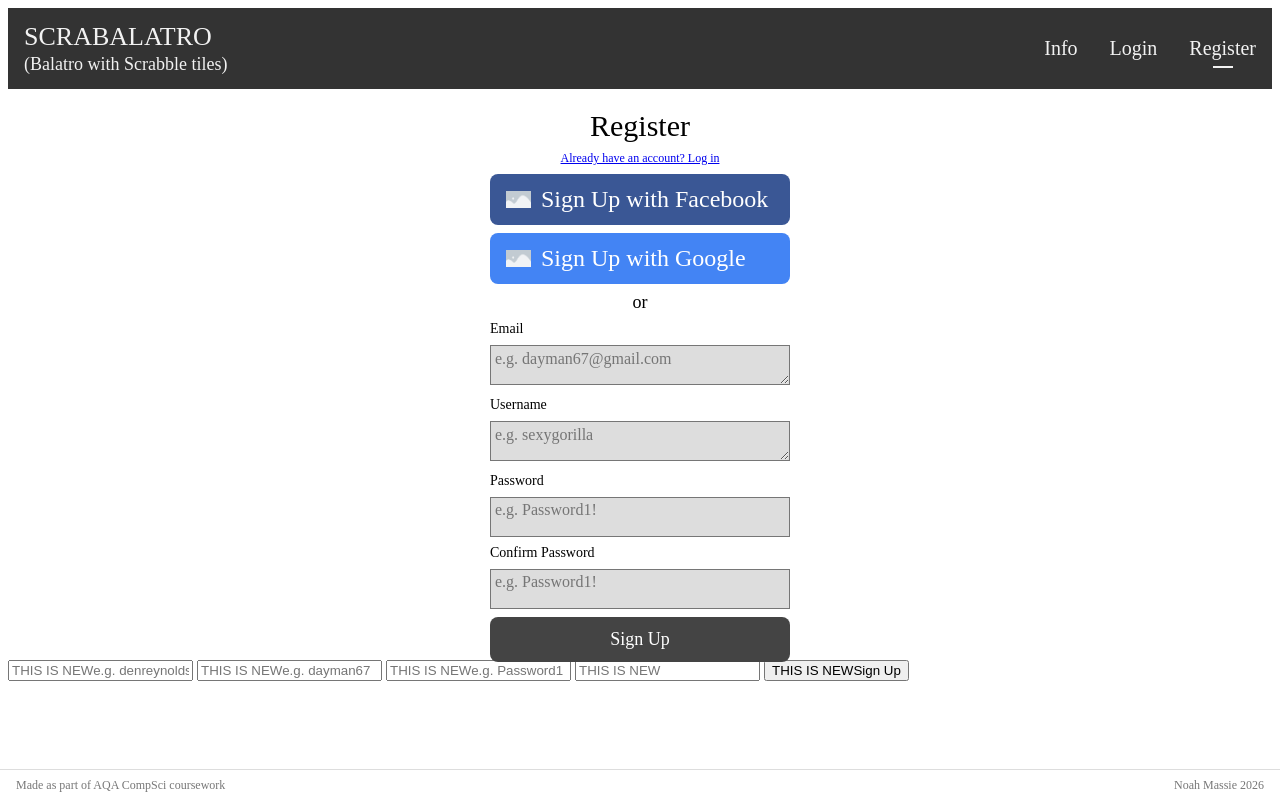
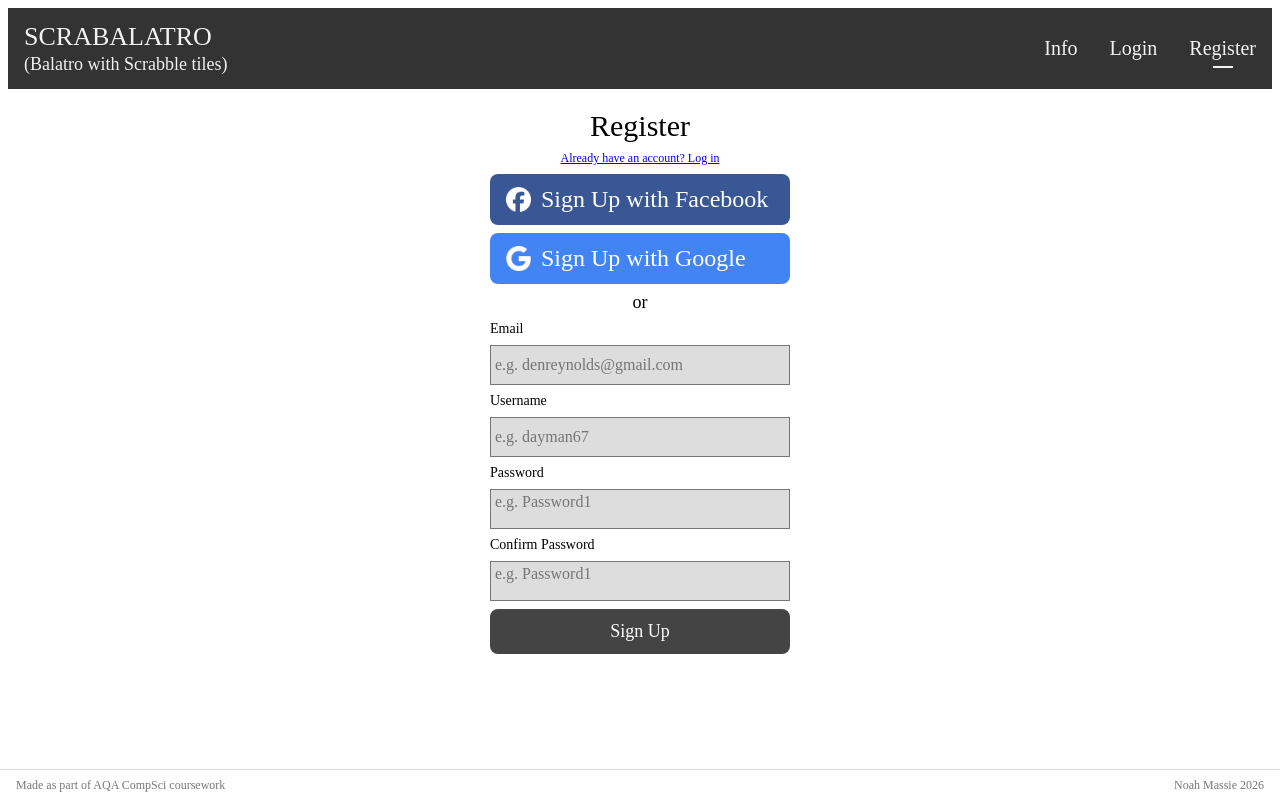
Before and after one commit to noah-ihardlynoah/nea-scrabalatro, a Flask app: page /register in a window 1280 px wide. Run offline with Flask 3, Linux system fonts and the light colour scheme; some web fonts are replaced.

Commit message:
register formatted but padding error again

```diff
--- a/app.py
+++ b/app.py
@@ -38,11 +38,17 @@ class User(db.Model, UserMixin):
 
 
 class RegisterForm(FlaskForm):
-    email = EmailField('Enter your email', validators=[InputRequired(), Length(min=4, max=30)], render_kw={"placeholder":"THIS IS NEWe.g. denreynolds@gmail.com"})
-    username = StringField('Enter a unique username', validators=[InputRequired(), Length(min=4, max=20)], render_kw={"placeholder":"THIS IS NEWe.g. dayman67"})
-    password = PasswordField('Enter a strong password', validators=[InputRequired(),EqualTo('confirmPassword', message='Passwords must match'), Length(min=4, max=20)], render_kw={"placeholder":"THIS IS NEWe.g. Password1"})
-    confirmPassword = PasswordField('Enter a strong password', validators=[InputRequired(), Length(min=4, max=20)], render_kw={"placeholder":"THIS IS NEW"})
-    submit = SubmitField("THIS IS NEWSign Up")
+    # email = EmailField(validators=[InputRequired(), Length(min=4, max=30)], render_kw={"class":'textarea', "placeholder":"THIS IS NEWe.g. denreynolds@gmail.com"})
+    # username = StringField(validators=[InputRequired(), Length(min=4, max=20)], render_kw={"class":'textarea', "placeholder":"THIS IS NEWe.g. dayman67"})
+    # password = PasswordField(validators=[InputRequired(),EqualTo('confirmPassword', message='Passwords must match'), Length(min=4, max=20)], render_kw={"class":'textarea', "placeholder":"THIS IS NEWe.g. Password1"})
+    # confirmPassword = PasswordField(validators=[InputRequired(), Length(min=4, max=20)], render_kw={"class":'textarea', "placeholder":"THIS IS NEWe.g.Password1"})
+    # submit = SubmitField("THIS IS NEWSign Up", render_kw={"class":'up_register'})
+
+    email = EmailField(validators=[InputRequired(), Length(min=4, max=30)], render_kw={"class":'textarea', "placeholder":"e.g. denreynolds@gmail.com"})
+    username = StringField(validators=[InputRequired(), Length(min=4, max=20)], render_kw={"class":'textarea', "placeholder":"e.g. dayman67"})
+    password = PasswordField(validators=[InputRequired(),EqualTo('confirmPassword', message='Passwords must match'), Length(min=4, max=20)], render_kw={"class":'textarea', "placeholder":"e.g. Password1"})
+    confirmPassword = PasswordField(validators=[InputRequired(), Length(min=4, max=20)], render_kw={"class":'textarea', "placeholder":"e.g. Password1"})
+    submit = SubmitField("THIS IS NEWSign Up", render_kw={"class":'up_register'})
 
     def validateEmail(self, email):
         # returns the first email that comes up in  search, or if nothing comes up, returns None
@@ -63,10 +69,10 @@ class RegisterForm(FlaskForm):
         )
 
 class LoginForm(FlaskForm):
-    email = EmailField(validators=[InputRequired(), Length(min=4, max=50)], render_kw={"class":'textarea', "placeholder":"THIS IS NEWe.g. denreynolds@gmail.com"})
+    email = EmailField(validators=[InputRequired(), Length(min=4, max=50)], render_kw={"class":'textarea', "placeholder":"e.g. denreynolds@gmail.com"})
     # username = StringField(validators=[InputRequired(), Length(min=4, max=20)], render_kw={"class":'textarea', "placeholder":"THIS IS NEWe.g. dayman67"})
-    password = PasswordField(validators=[InputRequired(), Length(min=4, max=20)], render_kw={"class":'textarea', "placeholder":"THIS IS NEWe.g. Password1"})
-    submit = SubmitField("THIS IS NEWLogin", render_kw={"class":'up_login'})
+    password = PasswordField(validators=[InputRequired(), Length(min=4, max=20)], render_kw={"class":'textarea', "placeholder":"e.g. Password1"})
+    submit = SubmitField("Login", render_kw={"class":'up_login'})
 
 
 
--- a/static/css/main.css
+++ b/static/css/main.css
@@ -424,6 +424,13 @@ footer {
 
 /* Register */
 /* WEEWOO AI ALERT STARTS */
+
+.register-form {
+    display: grid;
+    grid-template-columns: 1fr;
+    row-gap: 8px;
+}
+
 .register {
     position: relative;
     top: +20px;
--- a/templates/register.html
+++ b/templates/register.html
@@ -32,38 +32,46 @@ Register | Scrabalatro
 
     <!-- WEEWOO AI -->
     <button class="fb_login" type="button">
-    <img src="{{ url_for('static', filename='placeholder.png') }}" alt="" width=25px height=25px>
+    <img src="{{ url_for('static', filename='fb_logo.webp') }}" alt="" width=25px height=25px>
     <span>Sign Up with Facebook</span>
     <!-- WEEWOO AI FINISHED -->
 </button>
 <button class="gg_login" type="button">
-    <img src="{{ url_for('static', filename='placeholder.png') }}" alt="" width=25px height=25px>
+    <img src="{{ url_for('static', filename='gg_logo.webp') }}" alt="" width=25px height=25px>
     <span>Sign Up with Google</span>
 </button>
+<form class="register-form" method="POST" action="">
+    {{ form.hidden_tag() }}
+
 <h3>or</h3>
 <h4>Email</h4>
 <div class="emailtxtarea">
-    <textarea class="textarea" placeholder="e.g. dayman67@gmail.com"></textarea>
+    <!-- <textarea class="textarea" placeholder="e.g. dayman67@gmail.com"></textarea> -->
+    {{ form.email() }}
 </div>
 <h4>Username</h4>
 <div class="emailtxtarea">
-    <textarea class="textarea" placeholder="e.g. sexygorilla"></textarea>
+    <!-- <textarea class="textarea" placeholder="e.g. sexygorilla"></textarea> -->
+    {{ form.username() }}
 </div>
 <h5>Password</h5>
 <div class="passwordtxtarea">
     <!-- WEEWOO AI ALERT STARTS -->
-    <input class="textarea" type="password" placeholder="e.g. Password1!">
+    <!-- <input class="textarea" type="password" placeholder="e.g. Password1!"> -->
     <!-- WEEWOO AI FINISHED HUMAN NOW -->
+    {{ form.password() }}
 </div>
 <h5>Confirm Password</h5>
 <div class="passwordtxtarea">
     <!-- WEEWOO AI ALERT STARTS -->
-    <input class="textarea" type="password" placeholder="e.g. Password1!">
+    <!-- <input class="textarea" type="password" placeholder="e.g. Password1!"> -->
     <!-- WEEWOO AI FINISHED HUMAN NOW -->
+    {{ form.confirmPassword() }}
 </div>
 <button class="up_login" type="button">
     <span>Sign Up</span>
 </div>
+</form>
 <div class='lazywhitespace'>------------------------------------------------------------------
     -------------------------------------------
     ------------------------
@@ -71,12 +79,12 @@ Register | Scrabalatro
     ----------------
     --------
     --------</div>
-<form method="POST" action="">
+<!-- <form method="POST" action="">
     {{ form.hidden_tag() }}
     {{ form.email }}
     {{ form.username }}
     {{ form.password }}
     {{ form.confirmPassword }}
     {{ form.submit }}
-</form>
+</form> -->
 {% endblock %}
```
Also changed, not shown: templates/login.html (+6 -7 lines), static/fb_logo.webp (added), static/gg_logo.webp (added).
